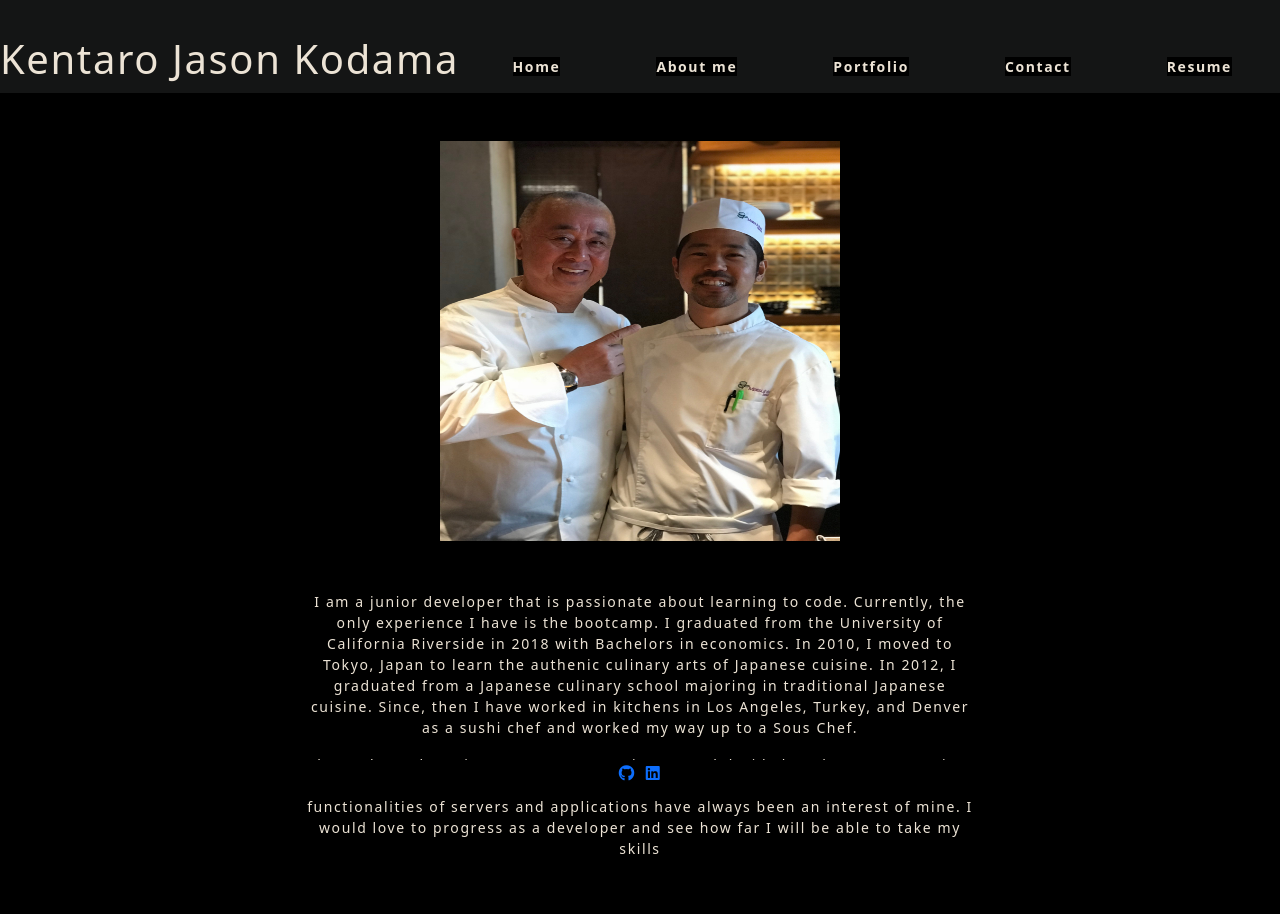
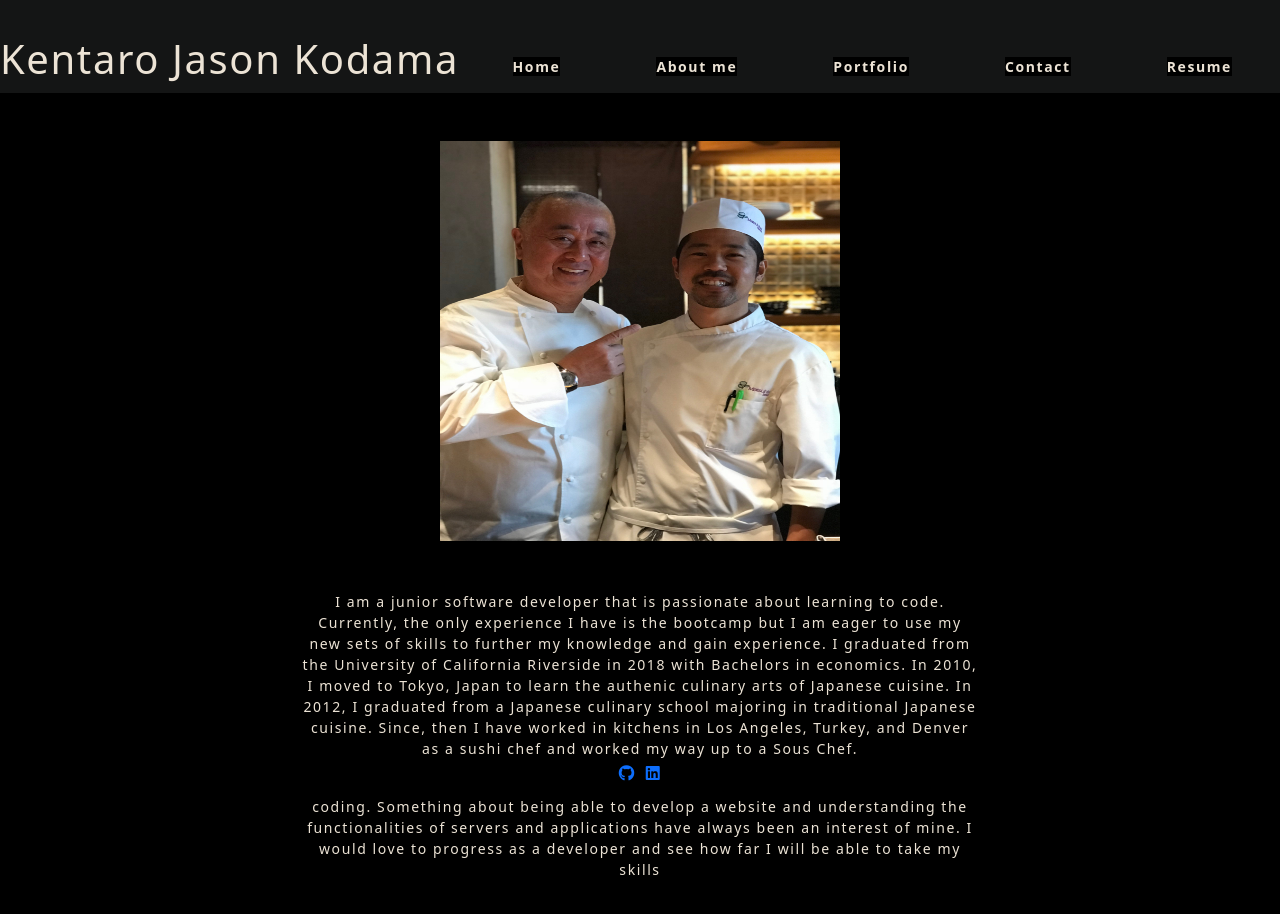
Before and after one commit to Jason-Kodama/Jasons-react-portfolio, a React (Create React App) app: page / in a window 1280 px wide. Both pictures are taken after a click on the element "About me". Shown: the top 914 px of the page. Built offline with nearby package versions, Linux system fonts and the light colour scheme; a web font is replaced by a local one.

Commit message:
updated linkedin link

```diff
--- a/src/components/About/index.js
+++ b/src/components/About/index.js
@@ -6,7 +6,7 @@ function About() {
         <section className='my-5'>
             <div className='about-me'>
                 <img src={chefImage} alt='chef'></img>
-                <p>I am a junior developer that is passionate about learning to code.  Currently, the only experience I have is the bootcamp.
+                <p>I am a junior software developer that is passionate about learning to code.  Currently, the only experience I have is the bootcamp but I am eager to use my new sets of skills to further my knowledge and gain experience.
                     I graduated from the University of California Riverside in 2018 with Bachelors in economics. In 2010, I moved to Tokyo, Japan to learn the authenic culinary arts of Japanese cuisine. In 2012, I graduated from a Japanese culinary school majoring in traditional Japanese cuisine. Since, then I have worked in kitchens in Los Angeles, Turkey, and Denver as a sushi chef and worked my way up to a Sous Chef.
                 </p>
 
--- a/src/components/Footer/index.js
+++ b/src/components/Footer/index.js
@@ -8,7 +8,7 @@ function Footer() {
         },
         {
             name: "fab fa-linkedin",
-            link: "https://www.linkedin.com/in/jason-kodama-6aa25595/"
+            link: "https://www.linkedin.com/in/kentaro-kodama-6aa25595/"
         }
     ]
 
--- a/src/components/Resume/index.js
+++ b/src/components/Resume/index.js
@@ -25,7 +25,7 @@ function Resume() {
                     <li>GraphQL</li>
                 </ul>
                 <p>
-                    Download my <a href="https://www.linkedin.com/in/jason-kodama-6aa25595/">resume</a>
+                    Download my <a href="https://www.linkedin.com/in/kentaro-kodama-6aa25595/">resume</a>
                 </p>
             </div>
         </section>
```
